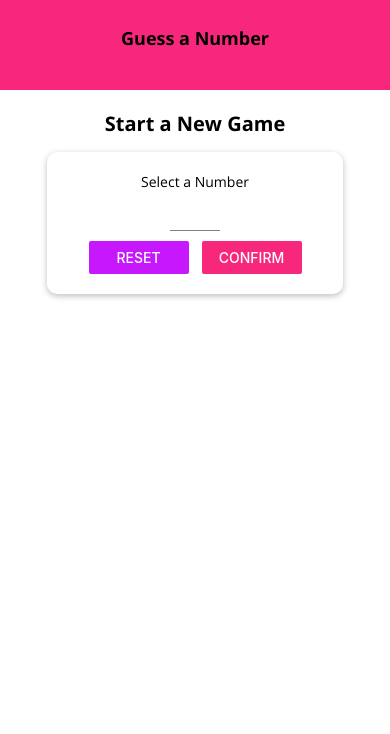
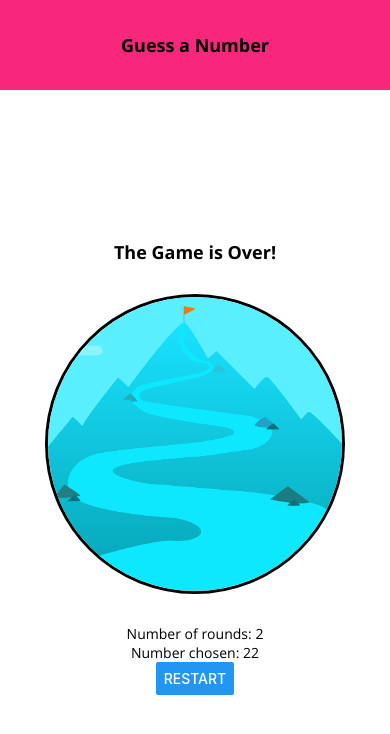
Before and after one commit to onTheDL/NumberGuesser, a React Native app: screen / in a window 390 px wide. Shown: the top 734 px of the page. Built offline with nearby package versions, Linux system fonts and the light colour scheme.

Commit message:
Add local image on GameOverScreen, then style image

```diff
--- a/App.js
+++ b/App.js
@@ -8,27 +8,9 @@
 import GameScreen from "./screens/GameScreen";
 import GameOverScreen from "./screens/GameOverScreen";
 
-// const fetchFonts = () => {
-//   return Font.loadAsync({
-//     "open-sans": require("./assets/fonts/OpenSans-Regular.ttf"),
-//     "open-sans-bold": require("./assets/fonts/OpenSans-Bold.ttf"),
-//   });
-// };
-
 export default function App() {
   const [userNum, setUserNum] = useState();
   const [guessRounds, setGuessRounds] = useState(0);
-  // const [dataLoaded, setDataLoaded] = useState(false);
-
-  // if (!dataLoaded) {
-  //   return (
-  //     <AppLoading
-  //       startAsync={fetchFonts}
-  //       onFinish={() => setDataLoaded(true)}
-  //       onError={(err) => console.log(err)}
-  //     />
-  //   );
-  // }
 
   let [fontsLoaded] = useFonts({
     "open-sans": require("./assets/fonts/OpenSans-Regular.ttf"),
@@ -48,19 +30,26 @@
     setGuessRounds(numOfRounds);
   };
 
-  let content = <StartScreen onStart={handleStartGame} />;
+  let content = (
+    <GameOverScreen
+      guessRounds={2}
+      userNumber={22}
+      onRestart={handleRestartGame}
+    />
+  );
+  // let content = <StartScreen onStart={handleStartGame} />;
 
-  if (userNum && guessRounds <= 0) {
-    content = <GameScreen userChoice={userNum} onGameOver={handleGameOver} />;
-  } else if (guessRounds > 0) {
-    content = (
-      <GameOverScreen
-        guessRounds={guessRounds}
-        userNumber={userNum}
-        onRestart={handleRestartGame}
-      />
-    );
-  }
+  // if (userNum && guessRounds <= 0) {
+  //   content = <GameScreen userChoice={userNum} onGameOver={handleGameOver} />;
+  // } else if (guessRounds > 0) {
+  //   content = (
+  //     <GameOverScreen
+  //       guessRounds={guessRounds}
+  //       userNumber={userNum}
+  //       onRestart={handleRestartGame}
+  //     />
+  //   );
+  // }
 
   if (!fontsLoaded) {
     return <AppLoading />;
--- a/components/TitleText.js
+++ b/components/TitleText.js
@@ -12,7 +12,6 @@
 const styles = StyleSheet.create({
   text: {
     fontFamily: "open-sans-bold",
-    marginBottom: 15,
     fontSize: 18
   }
 })
--- a/screens/GameOverScreen.js
+++ b/screens/GameOverScreen.js
@@ -1,21 +1,44 @@
-import React from 'react'
-import { StyleSheet, View, Text, Button } from 'react-native'
+import React from "react";
+import { StyleSheet, View, Button, Image } from "react-native";
+
+import BodyText from "../components/BodyText";
+import TitleText from "../components/TitleText";
 
 export default function GameOverScreen({ guessRounds, userNumber, onRestart }) {
   return (
     <View style={styles.screen}>
-      <Text>The Game is Over!</Text>
-      <Text>Number of rounds: {guessRounds}</Text>
-      <Text>Number chosen: {userNumber}</Text>
-      <Button title='Restart' onPress={onRestart} />
+      <TitleText>The Game is Over!</TitleText>
+      <View style={styles.imageContainer}>
+        <Image
+          source={require("../assets/success.png")}
+          style={styles.image}
+          resizeMode="cover"
+        />
+      </View>
+      <BodyText>Number of rounds: {guessRounds}</BodyText>
+      <BodyText>Number chosen: {userNumber}</BodyText>
+      <Button title="Restart" onPress={onRestart} />
     </View>
-  )
+  );
 }
 
 const styles = StyleSheet.create({
   screen: {
     flex: 1,
-    justifyContent: 'center',
-    alignItems: 'center',
+    justifyContent: "center",
+    alignItems: "center",
   },
-})
+  imageContainer: {
+    width: 300,
+    height: 300,
+    borderRadius: 150,
+    borderWidth: 3,
+    borderColor: 'black',
+    overflow: "hidden",
+    marginVertical: 30,
+  },
+  image: {
+    width: "100%",
+    height: "100%",
+  },
+});
```
Also changed, not shown: assets/success.png (added).
